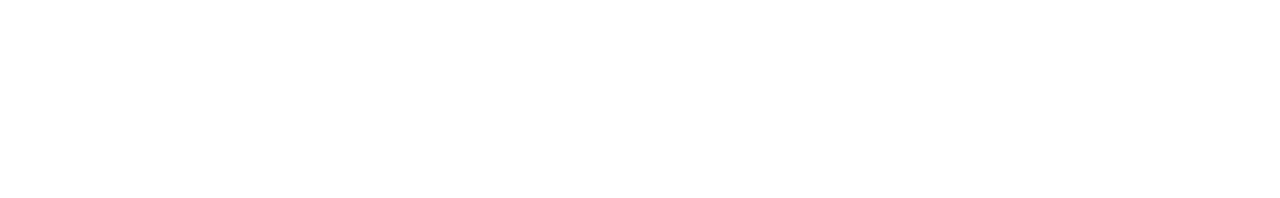
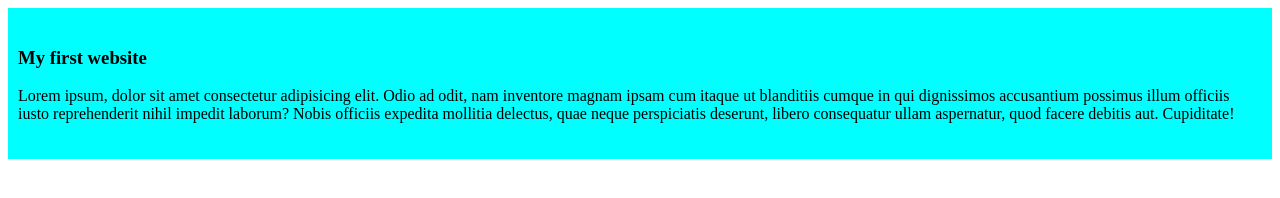
Before and after one commit to sohanur640/my-first-github-repo, a plain HTML site: page index.html in a window 1280 px wide. Drawn offline with Linux system fonts and the light colour scheme.

Commit message:
my first site

```diff
--- a/index.html
+++ b/index.html
@@ -4,8 +4,11 @@
     <meta charset="UTF-8">
     <meta name="viewport" content="width=device-width, initial-scale=1.0">
     <title>my first github repo</title>
+    <link rel="stylesheet" href="style/blog.css">
 </head>
 <body>
-
+    <div><h3>My first website</h3>
+    <p>Lorem ipsum, dolor sit amet consectetur adipisicing elit. Odio ad odit, nam inventore magnam ipsam cum itaque ut blanditiis cumque in qui dignissimos accusantium possimus illum officiis iusto reprehenderit nihil impedit laborum? Nobis officiis expedita mollitia delectus, quae neque perspiciatis deserunt, libero consequatur ullam aspernatur, quod facere debitis aut. Cupiditate!</p>
+</div>
 </body>
 </html>
--- /dev/null
+++ b/style/blog.css
@@ -0,0 +1,4 @@
+div{
+    background-color: aqua;
+    padding: 20px 10px;
+}
```
